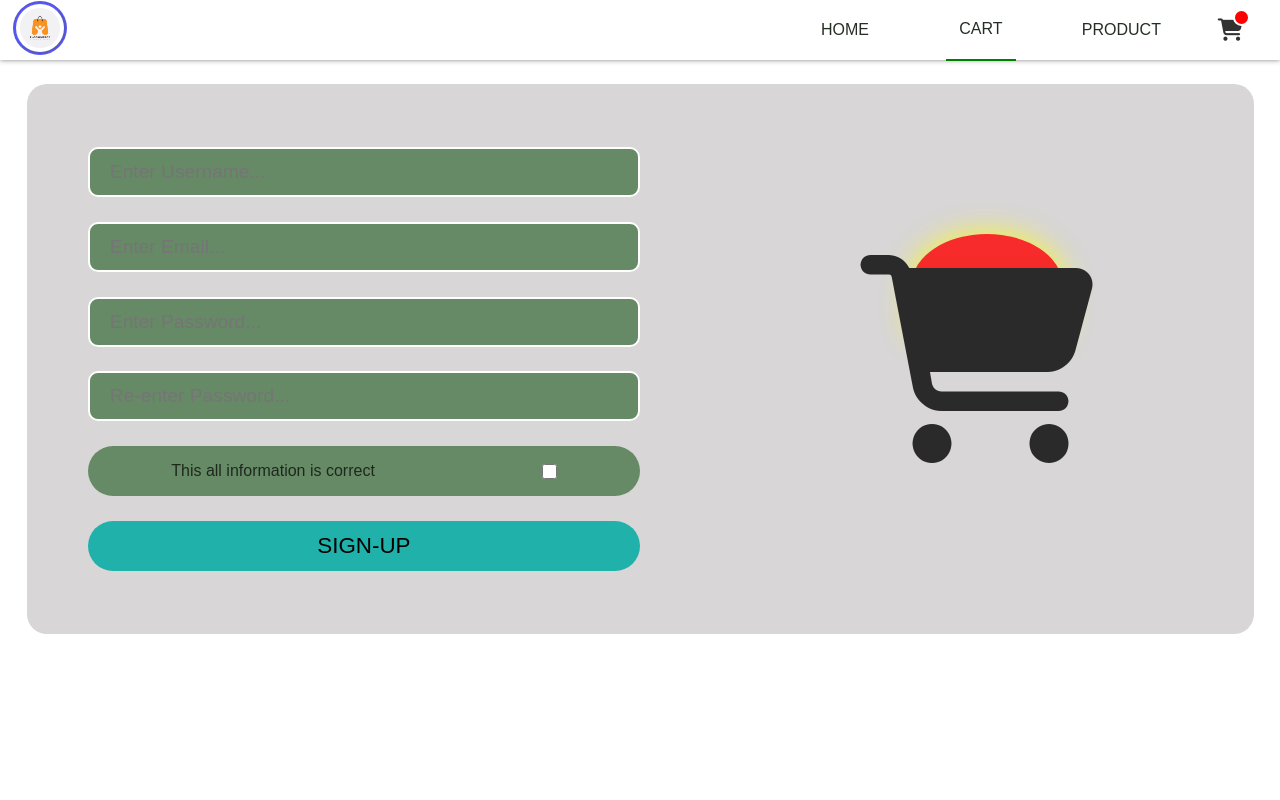
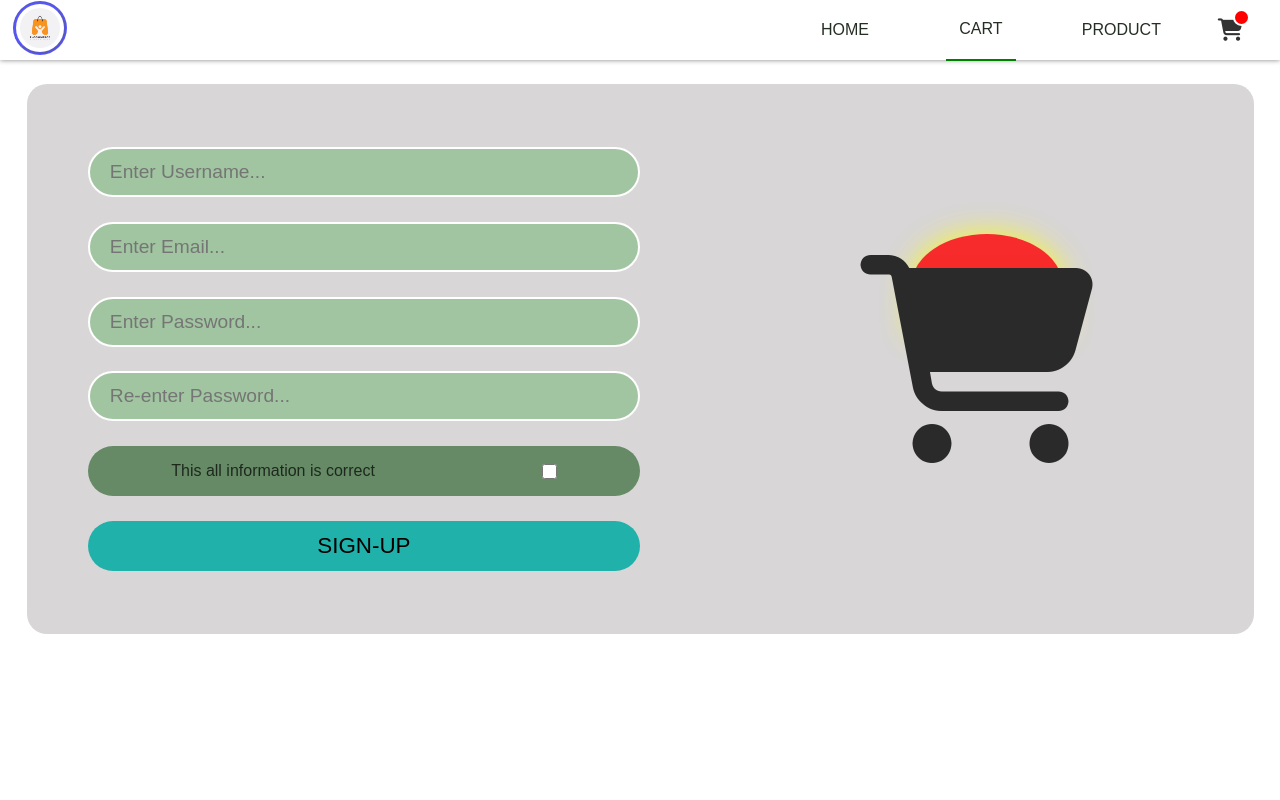
Before and after one commit to abu-abdullah007/e-commers, a React (Vite) app: page /cart in a window 1280 px wide. Shown: the top 800 px of the page. Built offline with nearby package versions, Linux system fonts and the light colour scheme; a web font is replaced by a local one.

Commit message:
i change some color and shadow

```diff
--- a/src/assets/Cart.css
+++ b/src/assets/Cart.css
@@ -68,6 +68,10 @@
     text-shadow: 0 0 20px blue;
 }
 
+.cart-logo i:hover{
+    filter: drop-shadow(5px 5px 38px #362525);
+}
+
 .cart-logo i{
     font-size: 13rem;
     z-index: 1;
@@ -91,10 +95,10 @@
 .input-boxes input{
     height: 100%;
     width: 100%;
-    border-radius: 10px;
+    border-radius: 30px;
     box-sizing: border-box;
     padding: 20px;
-    background-color: #658a65;
+    background-color: #a0c5a0;
     border: none;
     outline: none;
     color: white;
```
